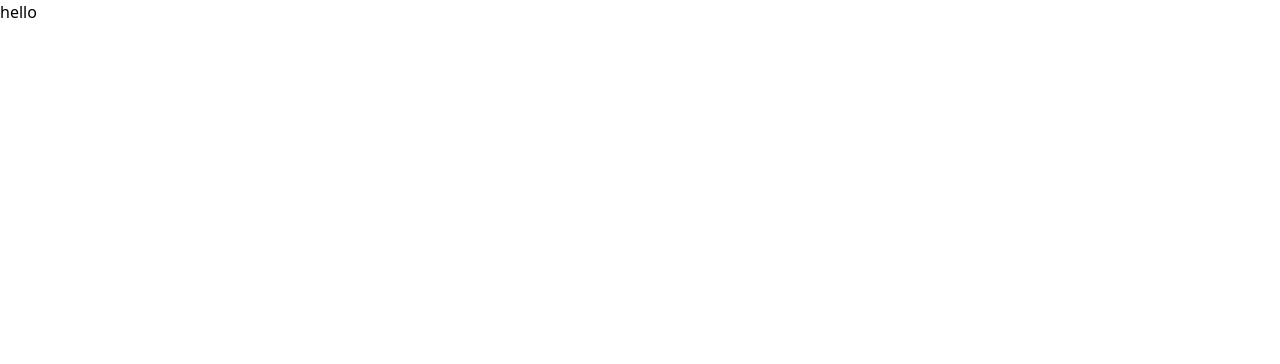
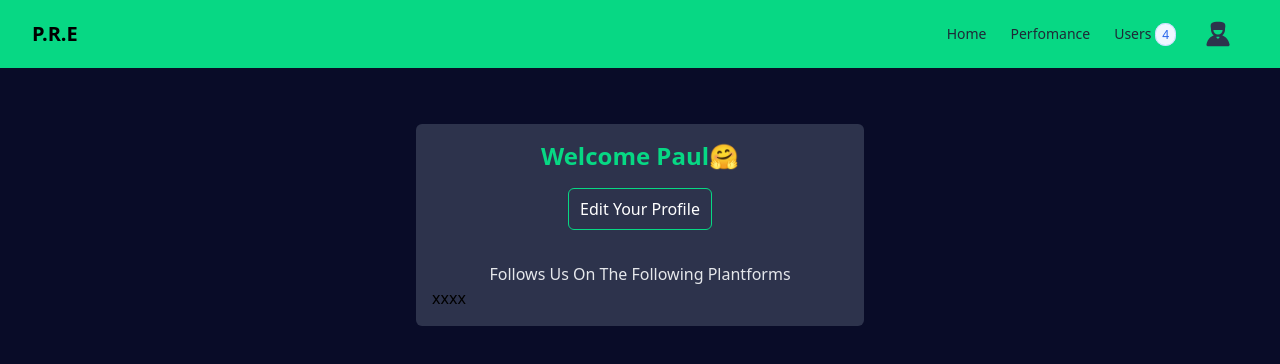
Before and after one commit to Paulhakeem/Auth-Express-MongoDB, a Nuxt app: page /darshboard in a window 1280 px wide. Shown: the top 364 px of the page. Built offline with nearby package versions, Linux system fonts and the light colour scheme.

Commit message:
creating a welcome darshbord

```diff
--- /dev/null
+++ b/components/MainBody.vue
@@ -0,0 +1,26 @@
+<template>
+  <div class="max-w-md m-auto mt-14 justify-center text-center bg-[#2d334c] rounded-md p-4">
+    <h1 class="text-2xl text-[#07d884] font-semibold">Welcome Paul🤗</h1>
+
+    <div class="pt-4">
+      <button
+        class="p-2 w-36 text-white border border-1 border-[#07d884] rounded-md hover:bg-[#07d884]"
+      >
+        Edit Your Profile
+      </button>
+    </div>
+
+
+    <div class="mt-8 text-center justify-center content-center">
+   <p class="text-gray-200">Follows Us On The Following Plantforms</p>
+   <span class="flex">
+   <p>x</p>
+   <p>x</p>
+   <p>x</p>
+   <p>x</p>
+   </span>
+    </div>
+  </div>
+</template>
+
+<script setup></script>
--- /dev/null
+++ b/components/MainHeader.vue
@@ -0,0 +1,127 @@
+<template>
+  <header
+    class="flex flex-wrap md:justify-start md:flex-nowrap z-50 w-full text-sm py-3 md:py-0 bg-[#07d884]"
+  >
+    <nav
+      class="max-w-[85rem] w-full mx-auto px-4 md:px-6 lg:px-8"
+      aria-label="Global"
+    >
+      <div class="relative md:flex md:items-center md:justify-between">
+        <div class="flex items-center justify-between">
+          <a
+            class="flex-none text-xl font-semibold dark:text-white"
+            href="#"
+            aria-label="Brand"
+            >P.R.E</a
+          >
+          <div class="md:hidden">
+            <button
+              type="button"
+              class="hs-collapse-toggle flex justify-center items-center size-9 text-sm font-semibold rounded-lg border border-gray-200 text-gray-800 hover:bg-gray-100 disabled:opacity-50 disabled:pointer-events-none dark:text-white dark:border-neutral-700 dark:hover:bg-neutral-700"
+              data-hs-collapse="#navbar-collapse-with-animation"
+              aria-controls="navbar-collapse-with-animation"
+              aria-label="Toggle navigation"
+            >
+              <svg
+                class="hs-collapse-open:hidden flex-shrink-0 size-4"
+                xmlns="http://www.w3.org/2000/svg"
+                width="24"
+                height="24"
+                viewBox="0 0 24 24"
+                fill="none"
+                stroke="currentColor"
+                stroke-width="2"
+                stroke-linecap="round"
+                stroke-linejoin="round"
+              >
+                <line x1="3" x2="21" y1="6" y2="6" />
+                <line x1="3" x2="21" y1="12" y2="12" />
+                <line x1="3" x2="21" y1="18" y2="18" />
+              </svg>
+              <svg
+                class="hs-collapse-open:block hidden flex-shrink-0 size-4"
+                xmlns="http://www.w3.org/2000/svg"
+                width="24"
+                height="24"
+                viewBox="0 0 24 24"
+                fill="none"
+                stroke="currentColor"
+                stroke-width="2"
+                stroke-linecap="round"
+                stroke-linejoin="round"
+              >
+                <path d="M18 6 6 18" />
+                <path d="m6 6 12 12" />
+              </svg>
+            </button>
+          </div>
+        </div>
+
+        <div
+          id="navbar-collapse-with-animation"
+          class="hs-collapse hidden overflow-hidden transition-all duration-300 basis-full grow md:block"
+        >
+          <div
+            class="overflow-hidden overflow-y-auto max-h-[75vh] [&::-webkit-scrollbar]:w-2 [&::-webkit-scrollbar-thumb]:rounded-full [&::-webkit-scrollbar-track]:bg-gray-100 [&::-webkit-scrollbar-thumb]:bg-gray-300 dark:[&::-webkit-scrollbar-track]:bg-neutral-700 dark:[&::-webkit-scrollbar-thumb]:bg-neutral-500"
+          >
+            <div
+              class="flex flex-col divide-y divide-dashed divide-gray-200 md:flex-row md:items-center md:justify-end py-2 md:py-0 md:ps-7 md:divide-y-0 md:divide-solid dark:divide-neutral-700"
+            >
+              <div
+                class="hs-dropdown [--strategy:static] md:[--strategy:absolute] [--adaptive:none] md:[--trigger:hover] py-3 md:px-3 md:py-6"
+              >
+                <button
+                  type="button"
+                  class="flex items-center w-full text-gray-800 hover:text-gray-600 font-medium dark:text-neutral-200 dark:hover:text-neutral-500"
+                >
+                  Home
+                </button>
+              </div>
+
+              <a
+                class="font-medium text-gray-800 hover:text-gray-600 py-3 md:px-3 md:py-6 dark:text-neutral-200 dark:hover:text-neutral-500"
+                href="#"
+              >
+                Perfomance
+              </a>
+
+              <a
+                class="font-medium text-gray-800 hover:text-gray-600 py-3 md:px-3 md:py-6 dark:text-neutral-200 dark:hover:text-neutral-500"
+                href="#"
+              >
+                Users
+                <span
+                  class="py-0.5 px-1.5 rounded-full text-xs font-medium bg-blue-50 border border-blue-200 text-blue-600"
+                  >4</span
+                >
+              </a>
+
+              <div class="pt-3 md:pt-0">
+                <a
+                  class="py-2.5 px-4 inline-flex items-center gap-x-2 text-sm font-semibold text-white disabled:pointer-events-none"
+                  href="#"
+                >
+                  <svg
+                    xmlns="http://www.w3.org/2000/svg"
+                    width="28"
+                    height="28"
+                    viewBox="0 0 24 24"
+                  >
+                    <path
+                      fill="#2d334c"
+                      d="M15.9 13.2c-.1 0-.1-.1-.2-.1C17.2 12 18 10.3 18 8.4v-.7l.3-2.4c.2-1.6-.9-3-2.4-3.3l-.9-.2c-2-.3-4-.3-6 0l-.8.2c-1.6.3-2.7 1.7-2.5 3.3L6 7.7v.7c0 1.8.8 3.6 2.3 4.7c-.1 0-.1.1-.2.1c-3.3 1.4-5.6 4.5-6 8.1c-.1.5.3 1 .9 1.1c.6.1 17.5 0 18 0h.1c.5-.1.9-.6.9-1.1c-.5-3.6-2.8-6.7-6.1-8.1M12 16.3l-1.7-1.7c1.1-.2 2.2-.2 3.3 0zm0-3.9c-2.2 0-3.9-1.7-4-3.9h8c-.1 2.2-1.8 3.9-4 3.9"
+                    />
+                  </svg>
+                </a>
+              </div>
+            </div>
+          </div>
+        </div>
+      </div>
+    </nav>
+  </header>
+</template>
+
+<script setup></script>
+
+<style lang="scss" scoped></style>
--- a/package.json
+++ b/package.json
@@ -20,6 +20,7 @@
     "nuxt": "^3.12.1",
     "nuxt-server-utils": "^0.0.7",
     "pinia": "^2.1.7",
+    "preline": "^2.3.0",
     "validator": "^13.12.0",
     "vue": "^3.4.27",
     "vue-router": "^4.3.3",
--- a/pages/darshboard.vue
+++ b/pages/darshboard.vue
@@ -1,13 +1,13 @@
 <template>
-    <div>
-  hello
-    </div>
+  <div class="bg-[#090c28] h-screen">
+    <!-- ========== HEADER ========== -->
+    <main-header />
+    <!-- ========== END HEADER ========== -->
+
+     <!-- ========== MAIN BODY ========== -->
+   <main-body/>
+     <!-- ========== END BODY ========== -->
+  </div>
 </template>
 
-<script setup>
-
-</script>
-
-<style lang="scss" scoped>
-
-</style>
+<script setup></script>
--- a/pages/index.vue
+++ b/pages/index.vue
@@ -89,9 +89,8 @@
                 <a>New user</a>
                 <span class="mx-2 text-gray-300">/</span>
                 <nuxt-link to="/signUp">
-                <a class="font-semibold hover:text-blue-800">Sign Up</a>
+                  <a class="font-semibold hover:text-blue-800">Sign Up</a>
                 </nuxt-link>
-
               </div>
             </form>
             <!-- Component End  -->
@@ -108,10 +107,11 @@ const password = useState("password", () => "");
 
 const { loginUser } = userStore();
 const loginWithCredential = async () => {
-  await loginUser(email.value, password.value).then(() => {
+  const user = await loginUser(email.value, password.value);
+  if (user) {
     email.value = "";
     password.value = "";
-    return navigateTo("/darshboard")
-  });
+    return navigateTo("/darshboard");
+  }
 };
 </script>
--- a/pages/signUp.vue
+++ b/pages/signUp.vue
@@ -33,7 +33,7 @@
       <!-- form content -->
       <div class="w-80 h-auto bg-black opacity-70 justify-center items-center">
         <div class="pt-8 mb-4">
-          <h4 class="text-center text-white font-semibold">Login</h4>
+          <h4 class="text-center text-white font-semibold">SignUp</h4>
           <div class="flex flex-col justify-center items-center pt-6">
             <form @submit.prevent="signUpWithCredential" method="post">
               <label
@@ -119,12 +119,15 @@ const confirmPassword = useState("confirmPassword", () => "");
 
 const { createUser } = userStore();
 const signUpWithCredential = async () => {
-  const user = await createUser(name.value, email.value, password.value);
-  if (user) {
-    name.value = "";
-    email.value = "";
-    password.value = "";
-    return navigateTo("/darshboard");
-  }
+  await createUser(name.value, email.value, password.value)
+    .then((result) => {
+      name.value = "";
+      email.value = "";
+      password.value = "";
+      return navigateTo("/darshboard");
+    })
+    .catch((err) => {
+      console.log(err);
+    });
 };
 </script>
```
Also changed, not shown: 1 other file (tests, documents, lock files or other folders).
